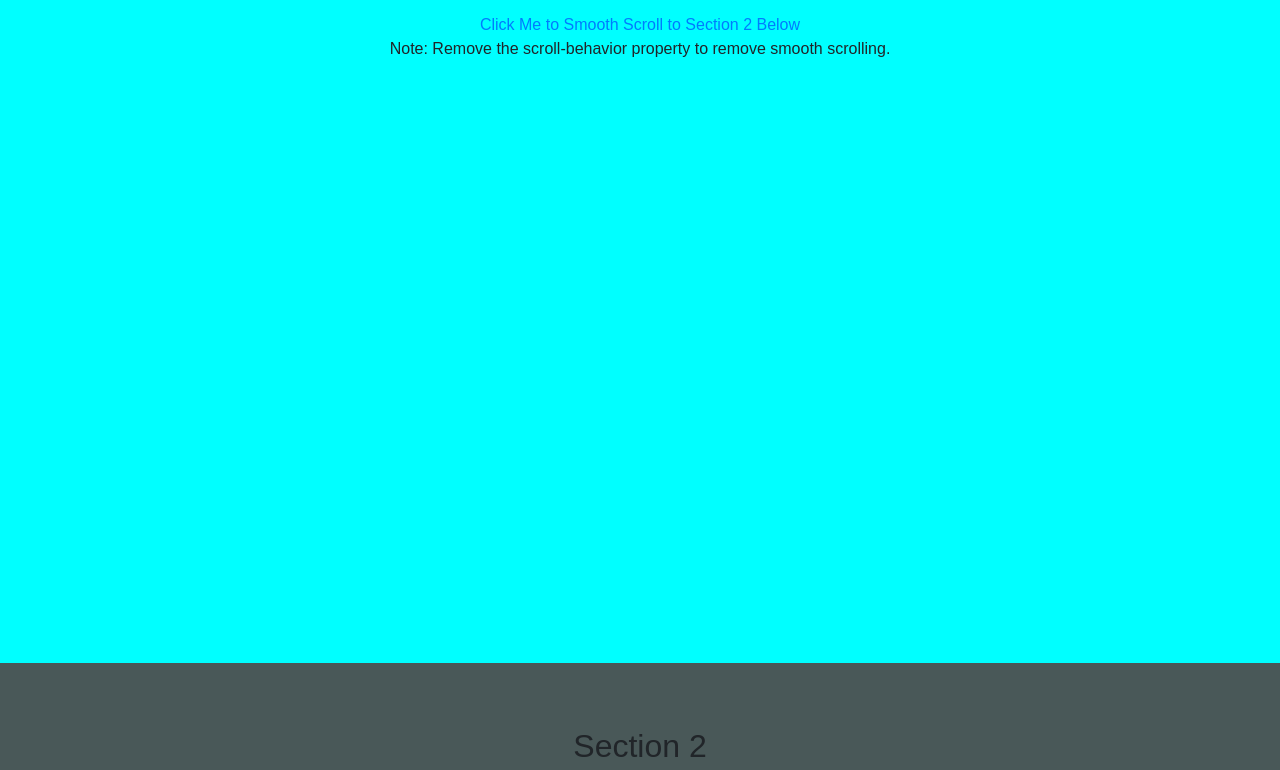
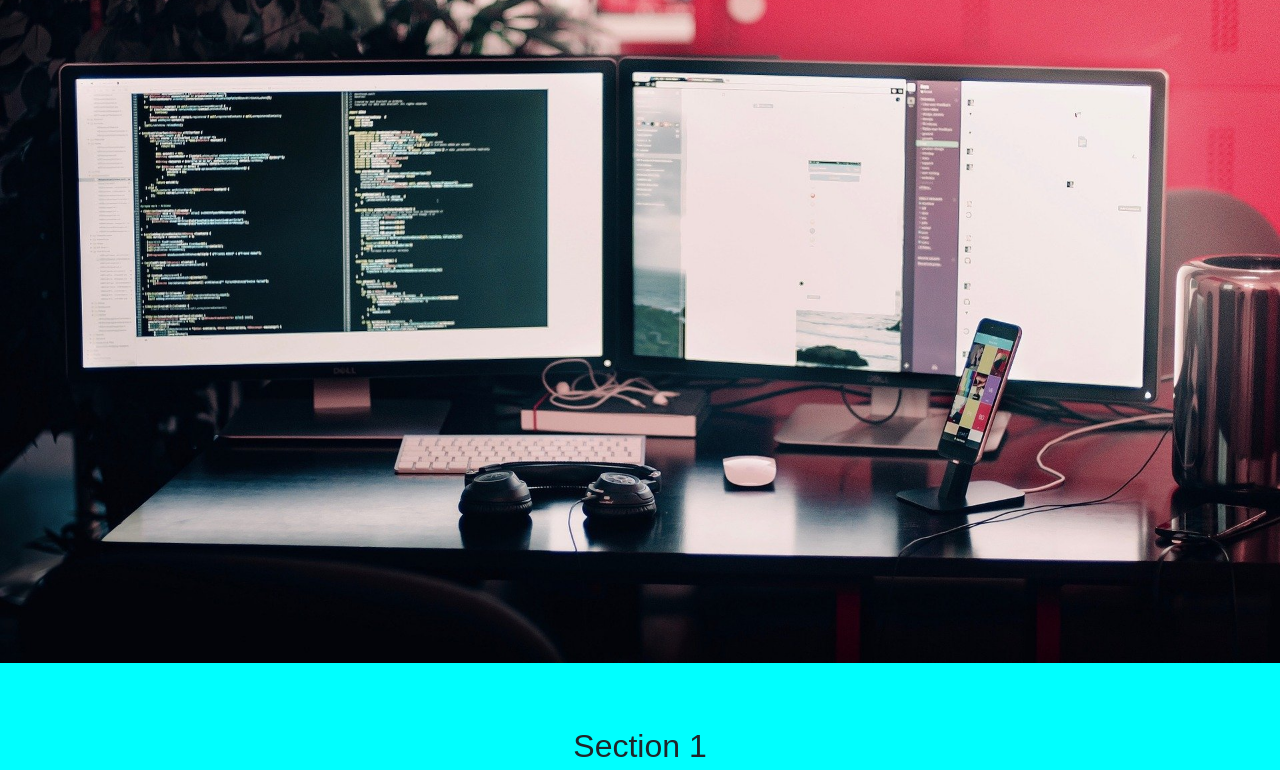
Before and after one commit to gomejosl1/gomejosl1.github.io, a plain HTML site: page index.html in a window 1280 px wide. Shown: the part 137-907 px from the top of the page. Drawn offline with nearby package versions, Linux system fonts and the light colour scheme.

Commit message:
subiendo menu

```diff
--- a/css/main.css
+++ b/css/main.css
@@ -17,10 +17,10 @@ body{
 
   }
 header{
-    /* width: 100%;
+    width: 100%;
     height: 100vh;
     background: url(../img/computer-background2.jpg) no-repeat ;
-    background-size: cover; */
+    background-size: cover;
 
 }
 
```
